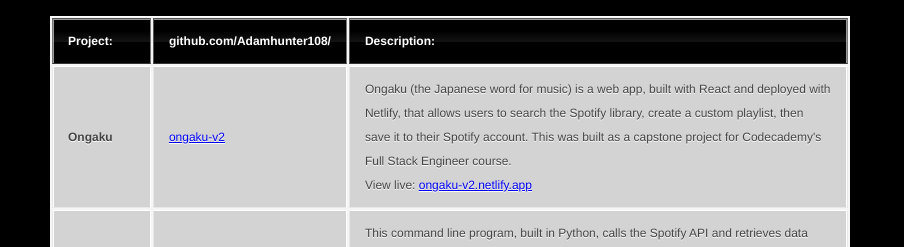
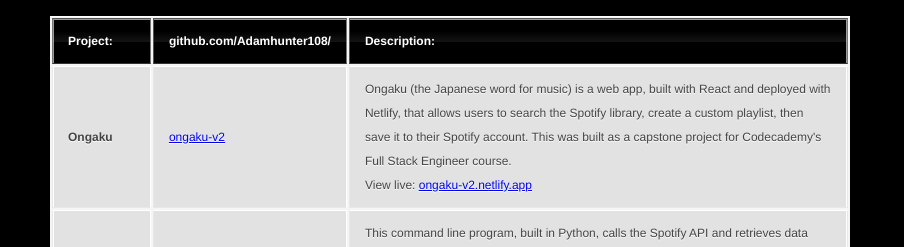
Before and after one commit to Adamhunter108/adamhunter108.github.io, a plain HTML site: page index.html in a window 1280 px wide. Shown: the part 685-932 px from the top of the page, without its empty margins (190-1094 px from the left). Drawn offline with Linux system fonts and the light colour scheme; a web font is replaced by a local one.

Commit message:
changed table background color

```diff
--- a/static/style.css
+++ b/static/style.css
@@ -1,5 +1,7 @@
 body {
 	background-color: black;
+	/*background-image: url('./waves.jpg'), opacity: 0.5;
+	/*background-image: opacity: 0.5;*/
 }
 
 h1 {
@@ -114,8 +116,10 @@
 }
 
 tr {
-	/*background: url(https://jackrugile.com/images/misc/noise-diagonal.png);	*/
-	background-color: lightgrey;
+	background-color: #e2e2e2;
+/*	background-image: url('./waves.jpg');
+	background-image: opacity: 0.5;*/
+
 }
 
 /*tr:nth-child(odd) td {
```
Also changed, not shown: static/waves.jpg (added).
